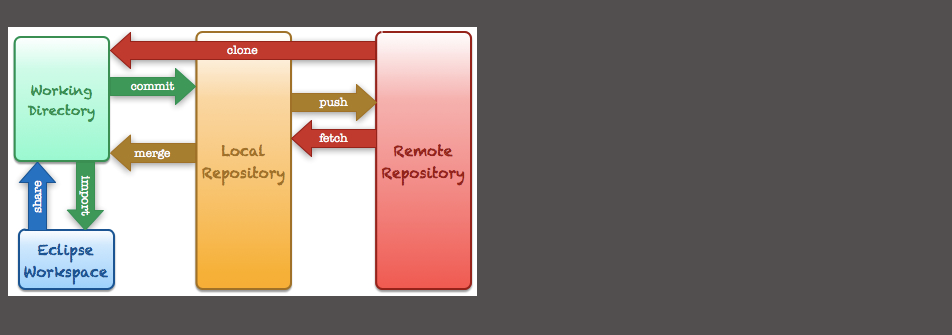
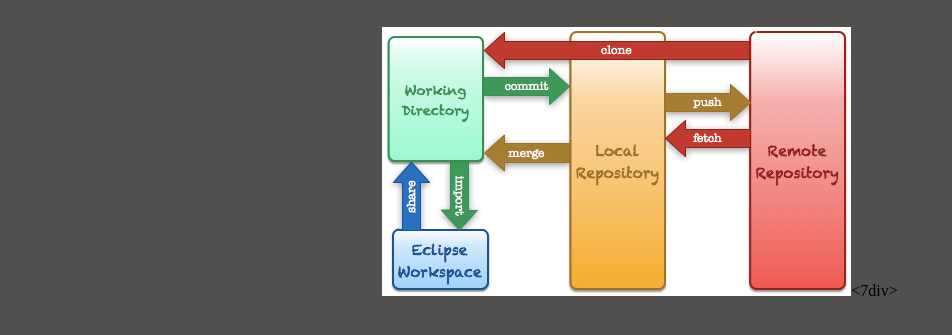
Before and after one commit to rodmarzavala/git-test, a plain HTML site: page index.html in a window 1280 px wide. Shown: the part 67-402 px from the top of the page, without its empty margins (0-952 px from the left). Drawn offline with Linux system fonts and the light colour scheme.

Commit message:
Centrar imagen

```diff
--- a/css/style.css
+++ b/css/style.css
@@ -5,3 +5,4 @@ p {
     text-decoration: underline;
 }
 body{ background:#524F4F;}
+div {text-align: center;}
--- a/index.html
+++ b/index.html
@@ -6,6 +6,6 @@
 </head>
 <body>
 	<p>Hello Praga!</p>
-	  <img src="img/egit-5a.jpg">
+	<div><img src="img/egit-5a.jpg"><7div>
 </body>
 </html>
```
